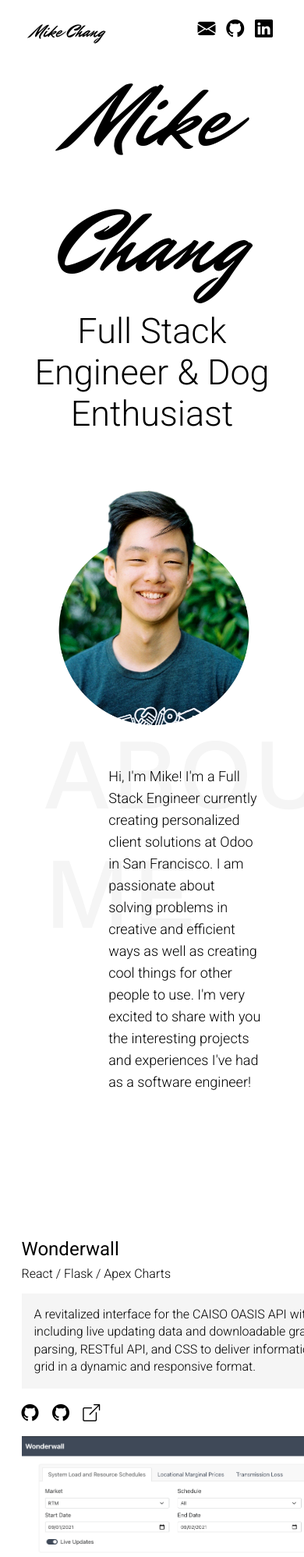
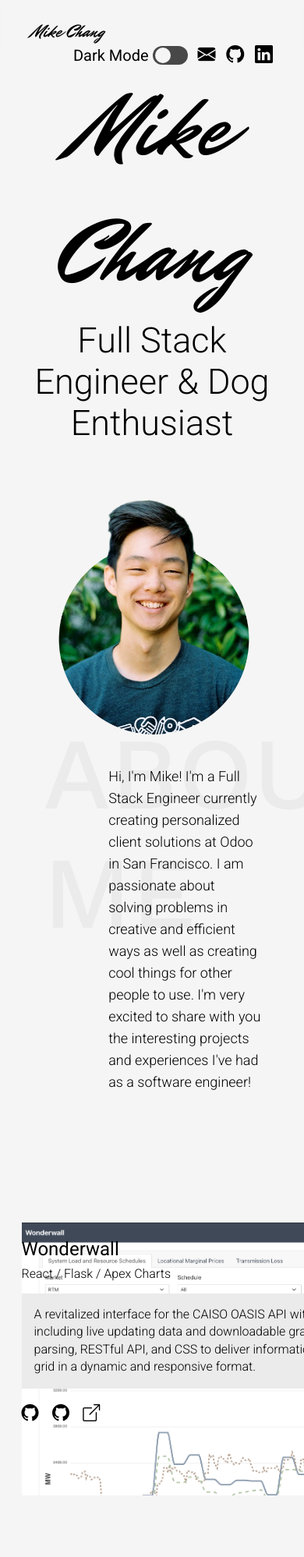
Before and after one commit to mykeychain/personal-website-2, a plain HTML site: page index.html in a window 390 px wide. Shown: the top 1997 px of the page at 78% size. Drawn offline with nearby package versions, Linux system fonts and the light colour scheme.

Commit message:
Dark Mode: (#1)
- [ADD] dark mode toggle and styling variables
- [MOD] project description to only consume half height
- [MOD] minor formatting changes and refactors

```diff
--- a/index.html
+++ b/index.html
@@ -14,6 +14,13 @@
         <div class="navbar-contents">
             <span class="name">Mike Chang</span>
             <span class="socials icon-container">
+                <span class="dark-mode-container">
+                    Dark Mode
+                    <label class="dark-mode-switch">
+                        <input class="dark-mode-input" type="checkbox">
+                        <span class="slider round"></span>
+                    </label>
+                </span>
                 <button class="email-button" onclick="copyEmail()">
                     <i class="bi bi-envelope-fill"></i>
                 </button>
@@ -172,6 +179,21 @@
             await navigator.clipboard.writeText("mchang95@gmail.com");
             alert("Email copied to clipboard.");
         }
+        document.addEventListener('DOMContentLoaded', function () {
+            const checkbox = document.querySelector('.dark-mode-input');
+            const body = document.querySelector('body');
+
+            checkbox.checked = localStorage.getItem('darkMode') === 'true';
+            if (checkbox.checked) {
+                body.classList.add('dark-mode');
+            }
+
+
+            checkbox.addEventListener('change', function (event) {
+                localStorage.setItem('darkMode', event.currentTarget.checked);
+                body.classList.toggle('dark-mode');
+            });
+        });
     </script>
 </body>
 </html>
--- a/styles.css
+++ b/styles.css
@@ -1,7 +1,31 @@
 @import url("https://fonts.googleapis.com/css2?family=Roboto:wght@300;400&family=Mr+Dafoe&family=Work+Sans:wght@500&display=swap");
+
+:root {
+    --light-bg-color: rgb(245, 245, 245);
+    --light-header-color: rgb(235, 235, 235);
+    --light-text-color: black;
+
+    --dark-bg-color: rgb(52, 52, 52);
+    --dark-header-color: rgb(72, 72, 72);
+    --dark-text-color: rgb(245, 245, 245);
+
+    --primary-bg-color: var(--light-bg-color);
+    --primary-header-color: var(--light-header-color);
+    --secondary-header-color: var(--dark-header-color);
+    --primary-text-color: var(--light-text-color);
+}
+
+.dark-mode {
+    --primary-bg-color: var(--dark-bg-color);
+    --primary-header-color: var(--dark-header-color);
+    --secondary-header-color: var(--light-header-color);
+    --primary-text-color: var(--dark-text-color);
+}
 
 body {
     font-weight: 300;
+    background-color: var(--primary-bg-color);
+    color: var(--primary-text-color);
 }
 
 .section {
@@ -15,7 +39,7 @@ body {
 }
 
 .icon-container a {
-    color: black;
+    color: var(--primary-text-color);
 }
 
 .icon-container a:visited {
@@ -30,6 +54,7 @@ body {
 .email-button {
     border: none;
     padding: 0;
+    color: var(--primary-text-color);
     background-color: transparent;
 }
 
@@ -72,6 +97,62 @@ body {
     font-size: 23px;
 }
 
+.dark-mode-container {
+    font-family: "Roboto", sans-serif;
+    font-weight: 400;
+    font-size: 20px;
+    margin-right: 0.5rem;
+}
+
+.dark-mode-switch {
+    position: relative;
+    display: inline-block;
+    width: 45px;
+    height: 24px;
+}
+
+.dark-mode-switch input {
+    opacity: 0;
+    width: 0;
+    height: 0;
+}
+
+.slider {
+    position: absolute;
+    cursor: pointer;
+    border-radius: 24px;
+    top: 0;
+    left: 0;
+    right: 0;
+    bottom: 0;
+    background-color: var(--secondary-header-color);
+    transition: .4s;
+}
+
+.slider:before {
+    position: absolute;
+    content: "";
+    border-radius: 50%;
+    height: 20px;
+    width: 20px;
+    left: 3px;
+    bottom: 2px;
+    background-color: var(--primary-bg-color);
+    transition: .4s;
+}
+
+input:checked + .slider {
+    background-color: var(--secondary-header-color);
+}
+
+input:focus + .slider {
+    box-shadow: 0 0 1px var(--primary-header-color);
+}
+
+input:checked + .slider:before {
+    transform: translateX(21px);
+}
+
 /****************************************************************** LANDING */
 
 .landing-page {
@@ -111,7 +192,7 @@ body {
 .header {
     font-family: "Work Sans";
     font-size: 130px;
-    color: whitesmoke;
+    color: var(--primary-header-color);
 }
 
 .about {
@@ -147,10 +228,7 @@ body {
     display: grid;
     grid-template-columns: repeat(12, 3fr);
     margin-bottom: 17rem;
-}
-
-.project *{
-    grid-row: 1/2;
+    grid-row: 1/3;
 }
 
 .project img {
@@ -158,6 +236,7 @@ body {
     height: 350px;
     filter: grayscale(80%);
     z-index: 0;
+    grid-row: 1/3;
 }
 
 @media only screen and (min-width: 1300px) {
@@ -175,12 +254,14 @@ body {
 .pl-text {
     grid-column-start: 2;
     grid-column-end: 7;
+    grid-row: 1;
     font-family: 'Roboto', sans-serif;
     z-index: 1;
 }
 .pr-text {
     grid-column-start: 12;
     grid-column-end: 7;
+    grid-row: 1;
     font-family: 'Roboto', sans-serif;
     text-align: end;
     z-index: 1;
@@ -203,15 +284,14 @@ body {
     margin-top: 2rem;
     font-size: 24px;
     font-weight: 400;
-    background-color: rgba(255, 255, 255, 0.75);
+    background-color: rgb(var(--primary-header-color), 0.75);
 }
 .p-subtitle {
     margin-top: 0.5rem;
-    background-color: rgba(255, 255, 255, 0.75);
 }
 .p-desc {
     margin-top: 1rem;
-    background-color: whitesmoke;
+    background-color: var(--primary-header-color);
     padding: 1rem;
     line-height: 1.40rem;
 }
@@ -222,7 +302,6 @@ body {
     font-size: 22px;
     position: relative;
     width: 8rem;
-    background-color: rgba(255, 255, 255, 0.75);
     padding: 0.25rem 0;
 }
 
@@ -296,7 +375,7 @@ body {
 
     font-family: "Work Sans";
     font-size: 140px;
-    color: whitesmoke;
+    color: var(--primary-header-color);
 }
 
 .skills-col {
```
